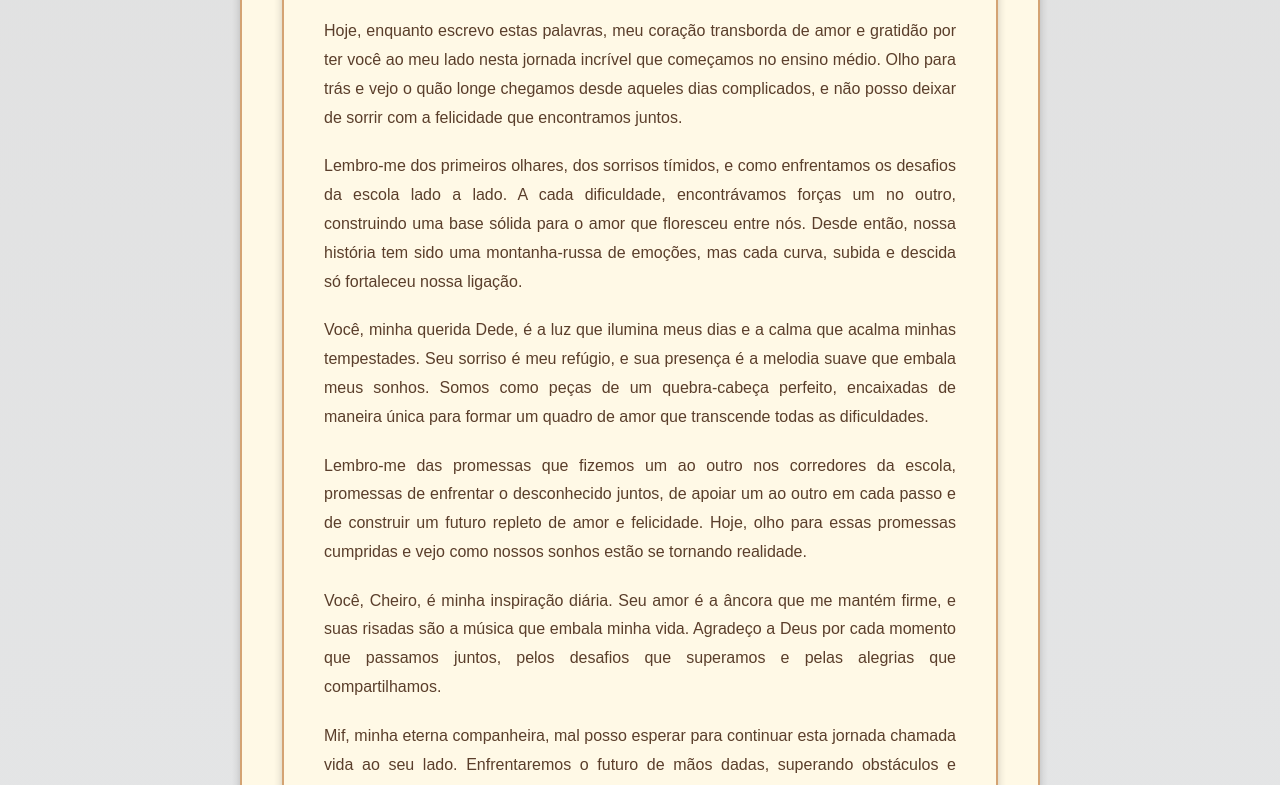
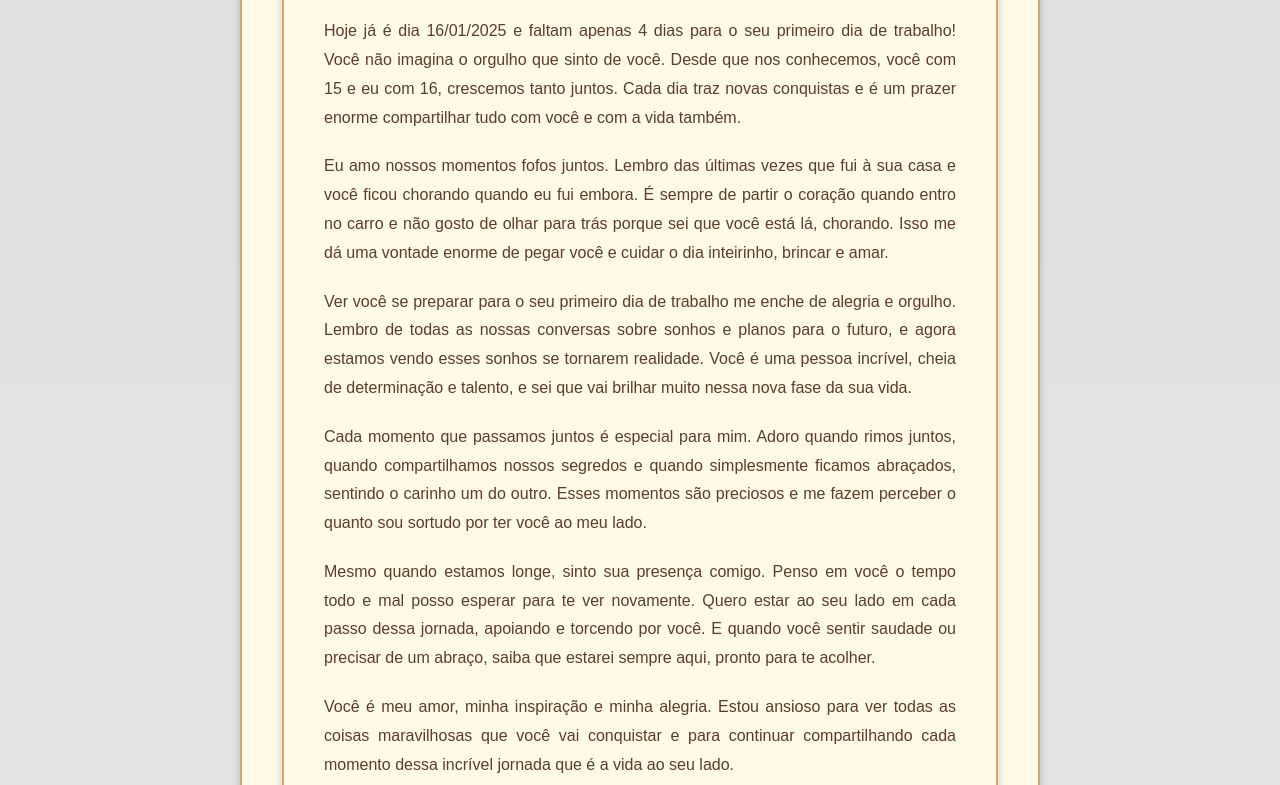
Before and after one commit to DEDEINS2/dedeins2.github.io, a plain HTML site: page projetos.html in a window 1280 px wide. Shown: the part 453-1238 px from the top of the page. Drawn offline with Linux system fonts and the light colour scheme.

Commit message:
Update projetos.html

```diff
--- a/projetos.html
+++ b/projetos.html
@@ -25,6 +25,24 @@
     <section id="cartinha">
         <div class="container">
             <h2>Cartas de Amor dos Neneins</h2>
+
+            <section id="cartinha">
+                <div class="container">
+                    <h2>Querida Neneim ❤️</h2>
+                    <p>Hoje já é dia 16/01/2025 e faltam apenas 4 dias para o seu primeiro dia de trabalho! Você não imagina o orgulho que sinto de você. Desde que nos conhecemos, você com 15 e eu com 16, crescemos tanto juntos. Cada dia traz novas conquistas e é um prazer enorme compartilhar tudo com você e com a vida também.</p>
+
+                    <p>Eu amo nossos momentos fofos juntos. Lembro das últimas vezes que fui à sua casa e você ficou chorando quando eu fui embora. É sempre de partir o coração quando entro no carro e não gosto de olhar para trás porque sei que você está lá, chorando. Isso me dá uma vontade enorme de pegar você e cuidar o dia inteirinho, brincar e amar.</p>
+
+                    <p>Ver você se preparar para o seu primeiro dia de trabalho me enche de alegria e orgulho. Lembro de todas as nossas conversas sobre sonhos e planos para o futuro, e agora estamos vendo esses sonhos se tornarem realidade. Você é uma pessoa incrível, cheia de determinação e talento, e sei que vai brilhar muito nessa nova fase da sua vida.</p>
+
+                    <p>Cada momento que passamos juntos é especial para mim. Adoro quando rimos juntos, quando compartilhamos nossos segredos e quando simplesmente ficamos abraçados, sentindo o carinho um do outro. Esses momentos são preciosos e me fazem perceber o quanto sou sortudo por ter você ao meu lado.</p>
+
+                    <p>Mesmo quando estamos longe, sinto sua presença comigo. Penso em você o tempo todo e mal posso esperar para te ver novamente. Quero estar ao seu lado em cada passo dessa jornada, apoiando e torcendo por você. E quando você sentir saudade ou precisar de um abraço, saiba que estarei sempre aqui, pronto para te acolher.</p>
+
+                    <p>Você é meu amor, minha inspiração e minha alegria. Estou ansioso para ver todas as coisas maravilhosas que você vai conquistar e para continuar compartilhando cada momento dessa incrível jornada que é a vida ao seu lado.</p>
+                    <p>Com todo o meu amor,<br>Seu Neneim. 16/01/2025</p>
+                </div>
+            </section>
 
             <section id="cartinha">
                 <div class="container">
```
